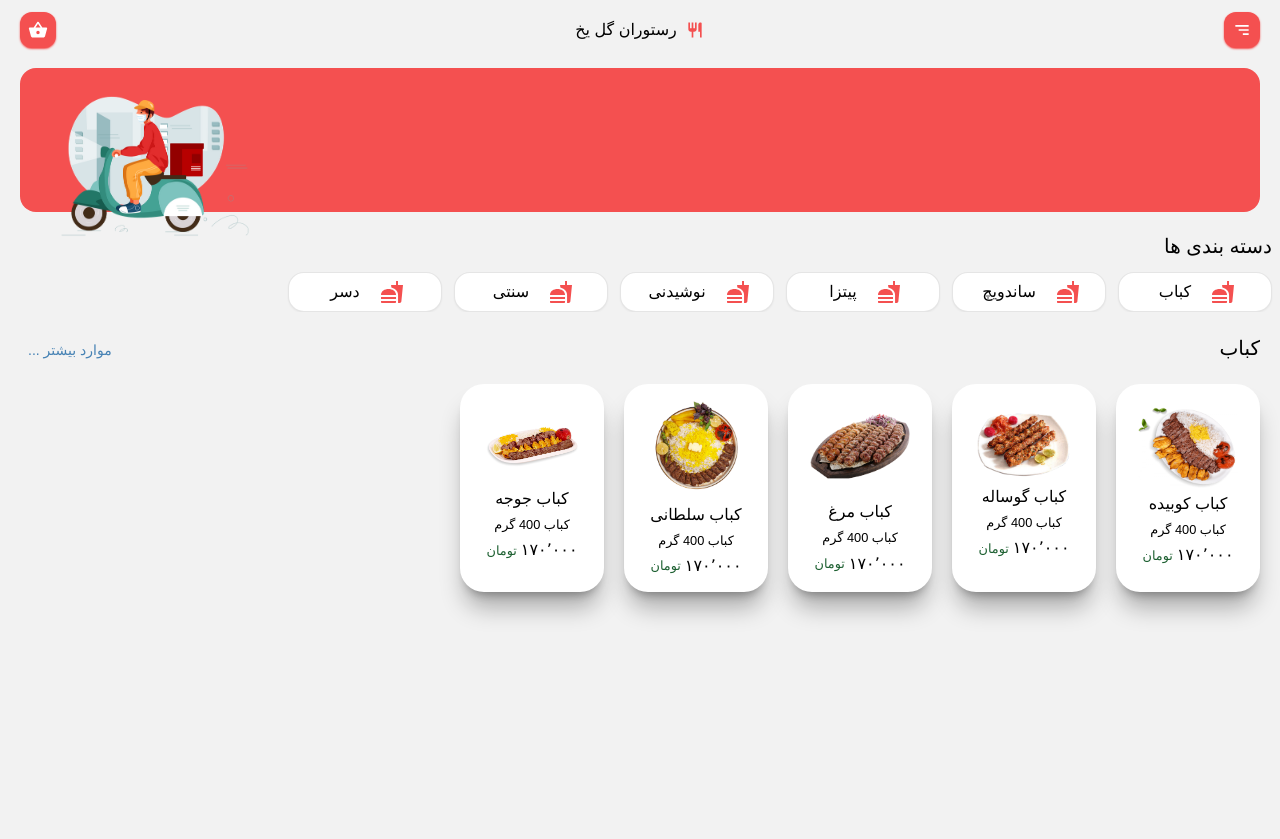
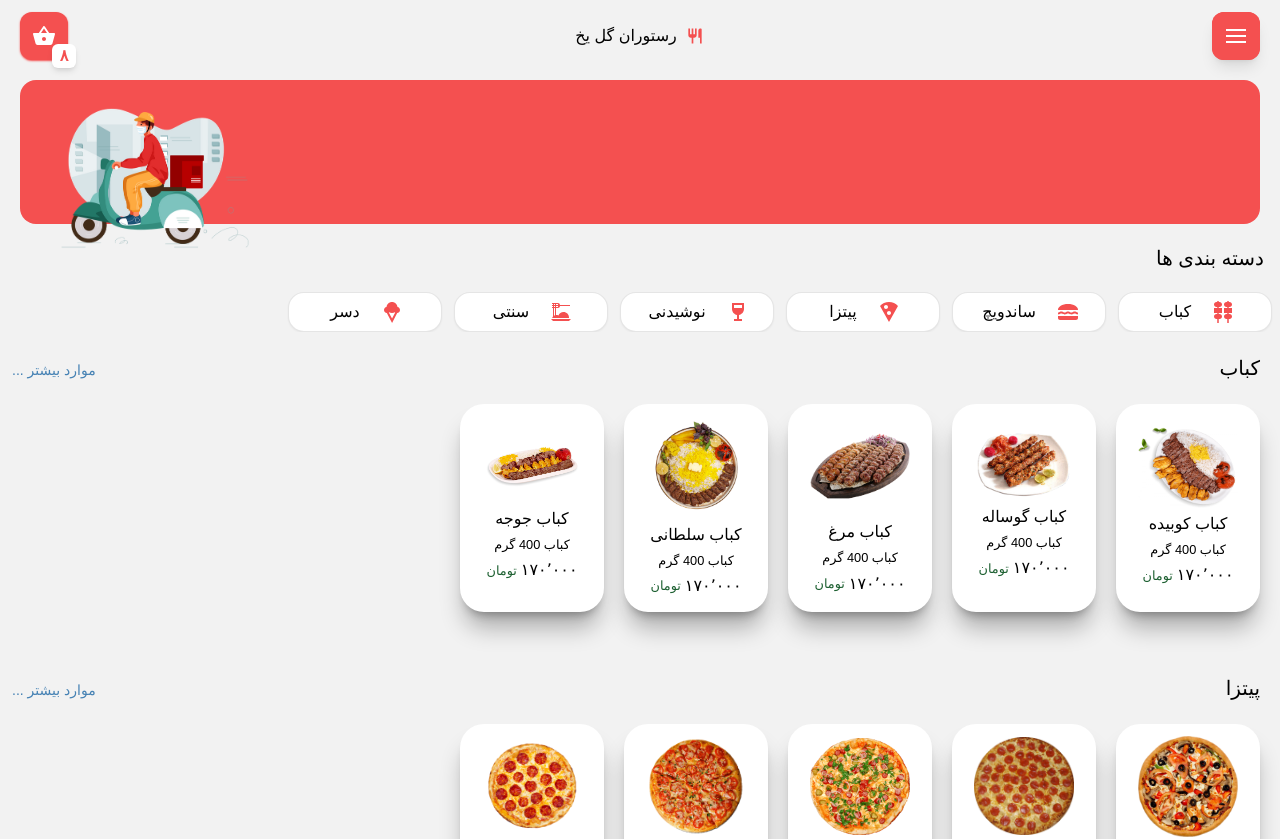
Before and after one commit to AmirVeiN/Restaurant, a Next.js app: page / in a window 1280 px wide. Shown: the top 839 px of the page. Before the commit the page ends 800 px from the top, so only its background shows below. Built offline with nearby package versions, Linux system fonts and the light colour scheme; a small style sheet from the web is missing.

Commit message:
fix menu add animation fix home page

```diff
--- a/src/components/header/menu.tsx
+++ /dev/null
@@ -1,31 +0,0 @@
-import { BiRestaurant } from "react-icons/bi";
-import { BiMenuAltRight } from "react-icons/bi";
-import { MdShoppingBasket } from "react-icons/md";
-import { useRouter } from "next/router";
-
-export default function Header() {
-  const router = useRouter();
-
-  return (
-    <div className="flex flex-col px-5 pt-3">
-      <div className="flex flex-row justify-between items-center">
-        <button className="text-xl shadow-sm shadow-red p-2 rounded-xl bg-red text-primary">
-          <BiMenuAltRight />
-        </button>
-        <div
-          className="p-1 flex flex-row items-center justify-center
-                space-x-2 rtl:space-x-reverse"
-        >
-          <BiRestaurant className="text-red text-xl" />
-          <p className=" text-text">رستوران گل یخ</p>
-        </div>
-        <button
-          onClick={() => router.push("/payment")}
-          className="text-xl shadow-sm p-2 shadow-red bg-red rounded-xl text-primary"
-        >
-          <MdShoppingBasket />
-        </button>
-      </div>
-    </div>
-  );
-}
--- a/src/components/home/home.tsx
+++ b/src/components/home/home.tsx
@@ -1,19 +1,92 @@
 import { useState } from "react";
-
+import { BiRestaurant } from "react-icons/bi";
+import { MdShoppingBasket } from "react-icons/md";
+import { useRouter } from "next/router";
 import { FoodSection } from "../section/section";
 import { useAppDispatch, useAppSelector } from "../../../store/hooks";
 import { FoodEnum } from "../../../store/foods/slice";
 import { CategoryEnum, setCategory } from "../../../store/core/slice";
 import { MdFastfood } from "react-icons/md";
+import { Twirl as Hamburger } from "hamburger-react";
+import { MdOutlineManageAccounts } from "react-icons/md";
+import { TbChefHat } from "react-icons/tb";
+import { TbInfoSquareRounded } from "react-icons/tb";
+import LocalPizzaIcon from "@mui/icons-material/LocalPizza";
+import KebabDiningIcon from "@mui/icons-material/KebabDining";
+import WineBarIcon from "@mui/icons-material/WineBar";
+import LunchDiningIcon from "@mui/icons-material/LunchDining";
+import DinnerDiningIcon from "@mui/icons-material/DinnerDining";
+import IcecreamIcon from "@mui/icons-material/Icecream";
 
 export default function Home() {
+  const router = useRouter();
+  const [isOpen, setOpen] = useState(false);
   const [choose, chooseHandler] = useState(-1);
-
   const dispatch = useAppDispatch();
+  const order = useAppSelector((store) => store.order.length);
   const foods = useAppSelector((store) => store.foods);
   const sectionList = useAppSelector((store) => store.core);
+
   return (
+    <div className="relative">
+      <div
+        className={`h-[275px] w-28 fixed mr-2 rounded-2xl ${
+          !isOpen && "hidden"
+        } shadow-lg items-end flex shadow-red bg-primary z-30 `}
+      >
+        <div className="h-3/4 flex justify-center flex-col items-start pr-2 space-y-4 w-full">
+          <div className="flex flex-row items-center space-x-1 space-x-reverse shadow-md p-2 justify-center">
+            <MdOutlineManageAccounts className="text-2xl" />
+            <button>مدیریت</button>
+          </div>
+          <div className="flex flex-row items-center space-x-6 shadow-md p-2 justify-center">
+            <TbChefHat className="text-2xl" />
+            <button className="pr-3" onClick={() => router.push("/chef")}>
+              آشپز
+            </button>
+          </div>
+          <div className="flex flex-row items-center space-x-2 space-x-reverse shadow-md p-2 justify-center">
+            <TbInfoSquareRounded className="text-2xl" />
+            <button>درباره ما</button>
+          </div>
+        </div>
+      </div>
       <div>
+        <div className="flex flex-col px-5 pt-3">
+          <div className="flex flex-row justify-between items-center">
+            <button
+              className={`${
+                isOpen
+                  ? "shadow-lg z-40 rounded-xl pr-9 bg-gray text-primary"
+                  : "shadow-lg z-40 rounded-xl bg-red text-primary"
+              }`}
+            >
+              <div className="bg-red rounded-xl">
+                <Hamburger size={20} toggled={isOpen} toggle={setOpen} />
+              </div>
+            </button>
+            <div
+              className="p-1 flex flex-row z-40 items-center justify-center
+                space-x-2 rtl:space-x-reverse"
+            >
+              <BiRestaurant className="text-red text-xl" />
+              <p className=" text-text text-md">رستوران گل یخ</p>
+            </div>
+            <button
+              onClick={() => router.push("/payment")}
+              className="text-2xl shadow-sm h-12 w-12 relative shadow-red bg-red rounded-xl text-primary"
+            >
+              <div className="flex justify-center items-center">
+                <div className="text-base absolute right-1 bottom-1">
+                  <p className="bg-primary shadow-md rounded-md w-6 font-bold h-6 text-red absolute -right-3 -bottom-3">
+                    {Intl.NumberFormat("fa").format(order)}
+                  </p>
+                </div>
+                <MdShoppingBasket className="" />
+              </div>
+            </button>
+          </div>
+        </div>
         <div className="p-5 ">
           <div className="w-full  h-36 bg-red rounded-2xl relative">
             <img
@@ -27,11 +100,12 @@ export default function Home() {
         </div>
         <div className="flex flex-col">
           <div className="flex flex-row justify-between">
-          <div className="pb-3 px-2 text-xl text-text">دسته بندی ها</div>
+            <div className="pb-5 pr-4 text-xl text-text">دسته بندی ها</div>
           </div>
           <div className="overflow-scroll w-screen scrollbar-hide">
             <div className="inline-grid gap-3 grid-cols-fill px-2 w-[1000px]">
-            {Object.entries(sectionList.category).map(([name, item], index) => (
+              {Object.entries(sectionList.category).map(
+                ([name, item], index) => (
                   <button
                     key={index}
                     onClick={() => {
@@ -55,14 +129,22 @@ export default function Home() {
                       ]}  w-8 h-8 items-center justify-center flex`}
                     >
                       <div className=" text-white justify-center flex items-center w-full h-full">
-                    {<MdFastfood />}
+                        {(item.icon === "pizza" && <LocalPizzaIcon />) ||
+                          (item.icon === "kabab" && <KebabDiningIcon />) ||
+                          (item.icon === "drink" && <WineBarIcon />) ||
+                          (item.icon === "sandwich" && <LunchDiningIcon />) ||
+                          (item.icon === "dessert" && <IcecreamIcon />) ||
+                          (item.icon === "traditional" && <DinnerDiningIcon />)}
                       </div>
                     </div>
                     <div className="p-2 ">
-                  <p className="text-bold">{CategoryEnum[parseInt(name)]}</p>
+                      <p className="text-bold">
+                        {CategoryEnum[parseInt(name)]}
+                      </p>
                     </div>
                   </button>
-            ))}
+                )
+              )}
             </div>
           </div>
         </div>
@@ -75,5 +157,6 @@ export default function Home() {
           ))}
         </div>
       </div>
+    </div>
   );
 }
--- a/src/components/section/section.tsx
+++ b/src/components/section/section.tsx
@@ -11,7 +11,7 @@ export function FoodSection(props: {
   const router = useRouter();
   return (
     <div className="flex flex-col space-y-1">
-      <div className="flex flex-row  justify-between px-5 items-center">
+      <div className="flex flex-row  justify-between pr-5 pl-1 items-center">
         <div className="pb-2 text-xl text-text">{props.title}</div>
         <button
           onClick={() => router.push(`/${props.title}`)}
--- a/src/pages/chef/index.tsx
+++ b/src/pages/chef/index.tsx
@@ -59,18 +59,16 @@ function ReadyModal(props: { onClose: () => void; id: number }) {
 
 function ChefSelected(props: {
   count: number[];
-  title: Array<string>;
+  title: string[];
   finish: boolean;
   table: number;
   handler: () => void;
 }) {
-  const [open, openHandler] = useState(false);
-  const Toggle = () => openHandler(!open);
   return (
     <div className="w-96 h-fit p-3 ">
       <div className="bg-primary rounded-t-xl">
         <div className="h-10 bg-red flex rounded-t-md justify-center items-center mb-3 text-primary">
-          میز {Intl.NumberFormat("fr").format(props.table)}
+          میز {Intl.NumberFormat("fa").format(props.table)}
         </div>
         <div className="h-fit flex flex-col space-y-3 ">
           <div className="w-full flex flex-row h-fit justify-between px-2">
--- a/src/pages/foodinfo/[index].tsx
+++ b/src/pages/foodinfo/[index].tsx
@@ -30,12 +30,12 @@ export default function FoodSlice() {
             >
               <MdKeyboardArrowRight />
             </button>
-            <button
+            {/* <button
               onClick={() => router.push("/payment")}
               className="text-xl shadow-md p-3 rounded-xl bg-primary text-black/80"
             >
               <TiShoppingCart />
-            </button>
+            </button> */}
           </div>
           <div className=" bg-primary w-full h-[46rem] rounded-t-[60px] flex flex-col p-5 justify-between ">
             <div className="flex  items-center justify-center rounded-lg ">
@@ -63,14 +63,14 @@ export default function FoodSlice() {
                   </div>
                   <button
                     onClick={() => {
-                      if (count > 0) {
+                      if (count > 1) {
                         setCount(count - 1);
                       } else {
-                        count == 0;
+                        count == 1;
                       }
                     }}
                     className={`${
-                      count == 0 ? "text-primary" : "text-3xl text-text"
+                      count == 1 ? "text-primary hidden" : "text-3xl text-text"
                     }`}
                   >
                     <AiFillMinusCircle />
@@ -123,6 +123,7 @@ export default function FoodSlice() {
             <div className=" flex justify-center">
               <button
                 onClick={() => {
+                  router.push('/')
                   dispatch(
                     addorder({
                       id: 0,
--- a/src/pages/index.tsx
+++ b/src/pages/index.tsx
@@ -1,10 +1,9 @@
-import Header from "@/components/header/menu";
+
 import Home from "@/components/home/home";
 
 export default function Main() {
   return (
     <div>
-      <Header />
       <Home />
     </div>
   );
--- a/src/pages/payment/index.tsx
+++ b/src/pages/payment/index.tsx
@@ -18,12 +18,7 @@ function FoodSelected(props: {
 
   return (
     <div className="flex justify-around shadow-md rounded-xl h-24 w-full flex-row">
-      <img
-        src={props.img}
-        alt="Loading..."
-        width={80}
-        height={10}
-      />
+      <img src={props.img} alt="Loading..." width={80} height={10} />
       <div className="flex flex-col items-center justify-center space-y-3 w-full">
         <div>{props.title}</div>
         <div className="flex flex-row space-x-2 space-x-reverse">
@@ -124,9 +119,9 @@ export default function payment() {
           </div>
         </div>
         <div className="flex items-center justify-center">
-          <div className="bg-card/80 font-extrabold flex rounded-3xl items-center justify-center w-44 h-12">
+          <button className="bg-card/90 font-bold text-lg flex rounded-xl items-center justify-center w-44 h-12">
             تایید سفارشات
-          </div>
+          </button>
         </div>
       </div>
     </div>
--- a/store/chef/slice.ts
+++ b/store/chef/slice.ts
@@ -7,8 +7,8 @@ export type FoodType = {
   table: number;
   id: Key;
   finish: boolean;
-  title: Array<string>;
-  count: Array<number>;
+  title: string[];
+  count: number[];
 };
 
 const initialState: FoodType[] = [
--- a/store/core/slice.ts
+++ b/store/core/slice.ts
@@ -1,7 +1,5 @@
 import { createSlice, PayloadAction } from "@reduxjs/toolkit";
-import { Key } from "react";
 import { FoodEnum } from "../foods/slice";
-import {MdFastfood} from "react-icons/md"
 
 export enum CategoryEnum {
   "کباب",
@@ -23,29 +21,32 @@ type coreType = {
 };
 
 const initialState: coreType = {
-    sectionOnMain: [FoodEnum.kabab],
+  sectionOnMain: [FoodEnum.kabab, FoodEnum.pizza, FoodEnum.juice],
   category: {
     [CategoryEnum["سنتی"]]: {
-            icon: "MdFastfood",
+      icon: "traditional",
       subSection: [FoodEnum.kabab],
     },
     [CategoryEnum["کباب"]]: {
       subSection: [FoodEnum.kabab],
-            icon: "MdFastfood" ,
+      icon: "kabab",
     },
-        [CategoryEnum["دسر"]]:{
-            subSection:[FoodEnum.kabab],
-            icon:"MdFastfood",
-        },[CategoryEnum["ساندویچ"]]:{
-            subSection:[FoodEnum.pizza],
-            icon:"MdFastfood",
-        },[CategoryEnum["پیتزا"]]:{
-            subSection:[FoodEnum.pizza],
-            icon:"MdFastfood",
-        },[CategoryEnum["نوشیدنی"]]:{
-            subSection:[FoodEnum.juice],
-            icon:"MdFastfood",
-        }
+    [CategoryEnum["دسر"]]: {
+      subSection: [FoodEnum.kabab],
+      icon: "dessert",
+    },
+    [CategoryEnum["ساندویچ"]]: {
+      subSection: [FoodEnum.pizza],
+      icon: "sandwich",
+    },
+    [CategoryEnum["پیتزا"]]: {
+      subSection: [FoodEnum.pizza],
+      icon: "pizza",
+    },
+    [CategoryEnum["نوشیدنی"]]: {
+      subSection: [FoodEnum.juice],
+      icon: "drink",
+    },
   },
 };
 
@@ -55,8 +56,7 @@ const coreSlice = createSlice({
   reducers: {
     setCategory: (state, action: PayloadAction<FoodEnum[]>) => ({
       ...state,
-            sectionOnMain:
-                action.payload.length === 0 ? undefined : action.payload,
+      sectionOnMain: action.payload.length === 0 ? undefined : action.payload,
     }),
   },
 });
```
Also changed, not shown: package.json (+7 -0 lines), 1 other file (tests, documents, lock files or other folders). Lines whose indentation alone changed are shown as unchanged.
